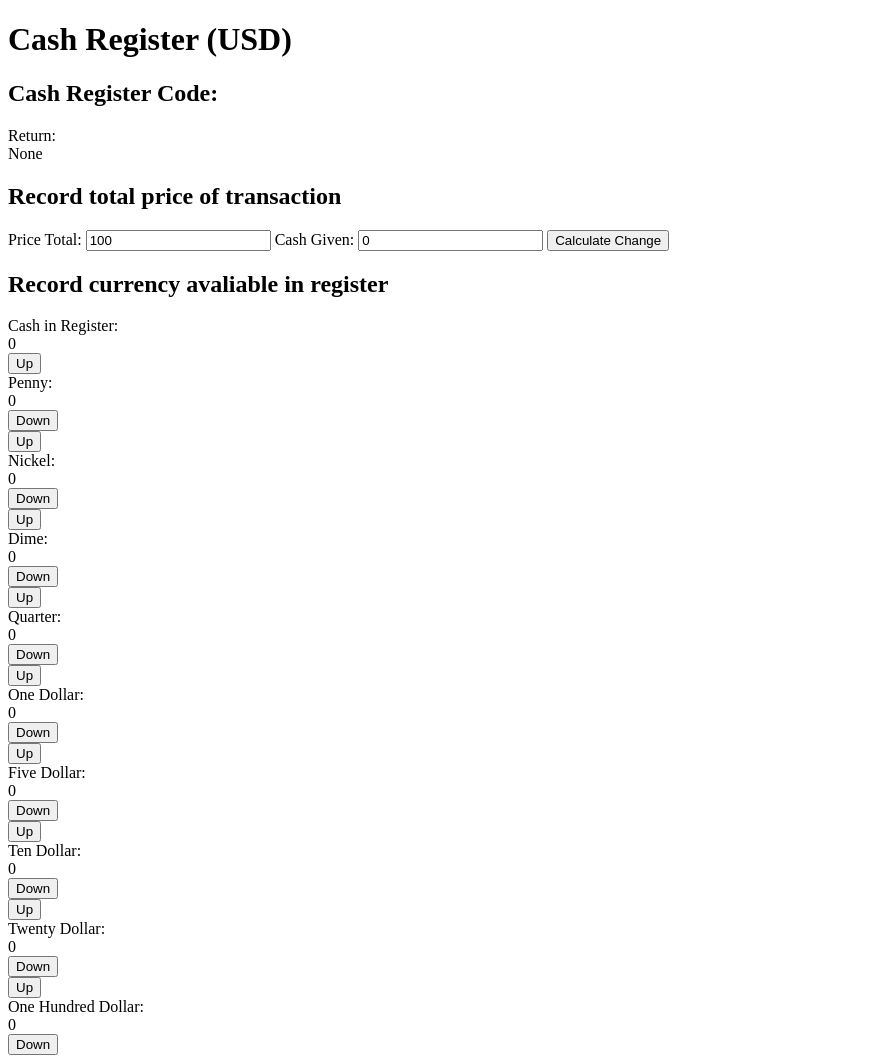
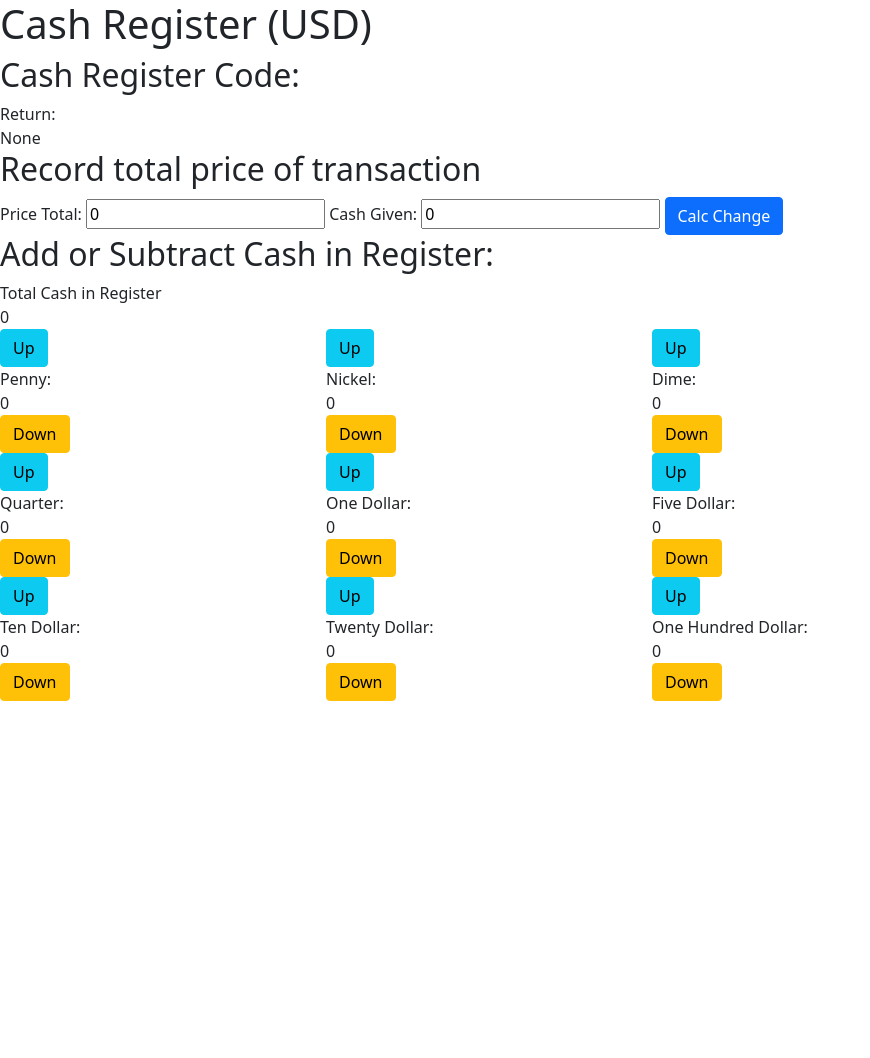
Before and after one commit to normandy14/cashJs, a plain HTML site: page index.html in a window 1280 px wide. Shown: the whole page, without its empty margins (0-870 px from the left). After the commit the page ends 800 px from the top, so only its background shows below. Drawn offline with nearby package versions, Linux system fonts and the light colour scheme.

Commit message:
Add bootstrap to style for css

```diff
--- a/index.html
+++ b/index.html
@@ -9,9 +9,11 @@
   <meta name="viewport" content="width=device-width, initial-scale=1">
 
   <link href="style.css" rel="stylesheet">
+  <link rel="stylesheet" href="https://cdn.jsdelivr.net/npm/bootstrap@5.1.1/dist/css/bootstrap.min.css" integrity="sha384-F3w7mX95PdgyTmZZMECAngseQB83DfGTowi0iMjiWaeVhAn4FJkqJByhZMI3AhiU" crossorigin="anonymous">
 </head>
 
 <body>
+  <div class="fluid-container">
   <h1>Cash Register (USD)</h1>
   <h2>Cash Register Code:</h2>
   <label for="cashReturn">Return:
@@ -19,102 +21,128 @@
   </label>
   <h2>Record total price of transaction</h2>
   <label for="priceTotal">Price Total:
-    <input id="priceTotal" type="text" value="100"/>
+    <input id="priceTotal" type="text" value="0"/>
   </label>
   <label for="cashGivenTotal">Cash Given:
     <input id="cashGivenTotal" type="text" value="0"/>
   </label>
-  <input id="submitToRegister" type="button" value="Calculate Change"/>
-  <h2>Record currency avaliable in register</h2>
+  <button id="submitToRegister" class="btn btn-primary btn-block">Calc Change</button>
+  <h2>Add or Subtract Cash in Register:</h2>
 
-  <label for="cashRegisterTotal">Cash in Register:
+  <label for="cashRegisterTotal">Total Cash in Register
     <div id="cashRegisterTotal"></div>
   </label>
 
   <!-- Penny -->
+  <div class="row">
+
+  <div class="col-md-3">
   <div id="penny-section">
-    <input id="pennyTotalUp" type="button" value="Up"/>
+    <input id="pennyTotalUp" class="btn btn-info btn-block" type="button" value="Up"/>
     <div>Penny:
       <div id="pennyTotalLabel"></div>
     </div>
-    <input id="pennyTotalDown" type="button" value="Down"/>
+    <input id="pennyTotalDown" class="btn btn-warning btn-block" type="button" value="Down"/>
+  </div>
   </div>
 
   <!-- Nickel -->
+  <div class="col-md-3">
   <div id="nickel-section">
-    <input id="nickelTotalUp" type="button" value="Up"/>
+    <input id="nickelTotalUp" class="btn btn-info btn-block" type="button" value="Up"/>
     <div>Nickel:
       <div id="nickelTotalLabel"></div>
     </div>
-    <input id="nickelTotalDown" type="button" value="Down"/>
+    <input id="nickelTotalDown" class="btn btn-warning btn-block" type="button" value="Down"/>
+  </div>
   </div>
 
   <!-- Dime -->
+  <div class="col-md-3">
   <div id="dime-section">
-    <input id="dimeTotalUp" type="button" value="Up"/>
+    <input id="dimeTotalUp" class="btn btn-info btn-block" type="button" value="Up"/>
     <div>Dime:
       <div id="dimeTotalLabel"></div>
     </div>
-    <input id="dimeTotalDown" type="button" value="Down"/>
+    <input id="dimeTotalDown" class="btn btn-warning btn-block" type="button" value="Down"/>
+  </div>
+  </div>
   </div>
 
   <!-- Quarter -->
+  <div class="row">
+  <div class="col-md-3">
   <div id="quarter-section">
-    <input id="quarterTotalUp" type="button" value="Up"/>
+    <input id="quarterTotalUp" class="btn btn-info btn-block" type="button" value="Up"/>
     <div>Quarter:
       <div id="quarterTotalLabel"></div>
     </div>
-    <input id="quarterTotalDown" type="button" value="Down"/>
+    <input id="quarterTotalDown" class="btn btn-warning btn-block" type="button" value="Down"/>
+  </div>
   </div>
 
   <!-- OneDollar -->
+  <div class="col-md-3">
   <div id="oneDollar-section">
-    <input id="oneDollarTotalUp" type="button" value="Up"/>
+    <input id="oneDollarTotalUp" class="btn btn-info btn-block" type="button" value="Up"/>
     <div>One Dollar:
       <div id="oneDollarTotalLabel"></div>
     </div>
-    <input id="oneDollarTotalDown" type="button" value="Down"/>
+    <input id="oneDollarTotalDown" class="btn btn-warning btn-block" class="btn btn-warning btn-block" type="button" value="Down"/>
+  </div>
   </div>
 
   <!-- FiveDollar -->
+  <div class="col-md-3">
   <div id="fiveDollar-section">
-    <input id="fiveDollarTotalUp" type="button" value="Up"/>
+    <input id="fiveDollarTotalUp" class="btn btn-info btn-block" type="button" value="Up"/>
     <div>Five Dollar:
       <div id="fiveDollarTotalLabel"></div>
     </div>
-    <input id="fiveDollarTotalDown" type="button" value="Down"/>
+    <input id="fiveDollarTotalDown" class="btn btn-warning btn-block" type="button" value="Down"/>
+  </div>
+  </div>
   </div>
 
   <!-- TenDollar -->
+  <div class="row">
+  <div class="col-md-3">
   <div id="tenDollar-section">
-    <input id="tenDollarTotalUp" type="button" value="Up"/>
+    <input id="tenDollarTotalUp" class="btn btn-info btn-block" type="button" value="Up"/>
     <div>Ten Dollar:
       <div id="tenDollarTotalLabel"></div>
     </div>
-    <input id="tenDollarTotalDown" type="button" value="Down"/>
+    <input id="tenDollarTotalDown" class="btn btn-warning btn-block" type="button" value="Down"/>
+  </div>
   </div>
 
   <!-- TwentyDollar -->
+  <div class="col-md-3">
   <div id="twentyDollar-section">
-    <input id="twentyDollarTotalUp" type="button" value="Up"/>
+    <input id="twentyDollarTotalUp" class="btn btn-info btn-block" type="button" value="Up"/>
     <div>Twenty Dollar:
       <div id="twentyDollarTotalLabel"></div>
     </div>
-    <input id="twentyDollarTotalDown" type="button" value="Down"/>
+    <input id="twentyDollarTotalDown" class="btn btn-warning btn-block" type="button" value="Down"/>
+  </div>
   </div>
 
   <!-- OneHundredDollar -->
+  <div class="col-md-3">
   <div id="oneHundredDollar-section">
-    <input id="oneHundredDollarTotalUp" type="button" value="Up"/>
+    <input id="oneHundredDollarTotalUp" class="btn btn-info btn-block" class="btn btn-info btn-block" type="button" value="Up"/>
     <div>One Hundred Dollar:
       <div id="oneHundredDollarTotalLabel"></div>
     </div>
-    <input id="oneHundredDollarTotalDown" type="button" value="Down"/>
+    <input id="oneHundredDollarTotalDown" class="btn btn-warning btn-block" type="button" value="Down"/>
+  </div>
+  </div>
+
   </div>
 
 
   <div id="root"></div>
-
+  </div>
   <script src="app.js"></script>
 </body>
 
```
